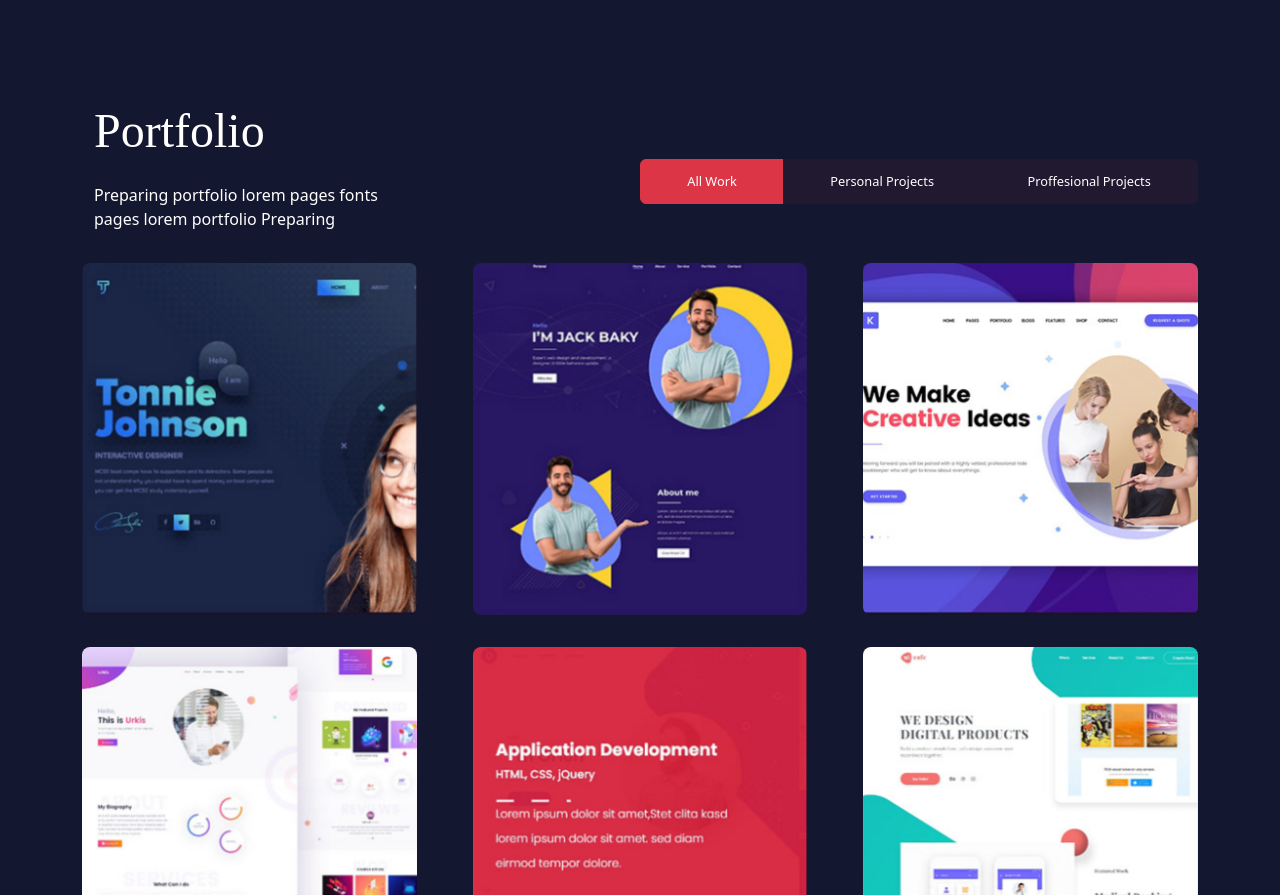
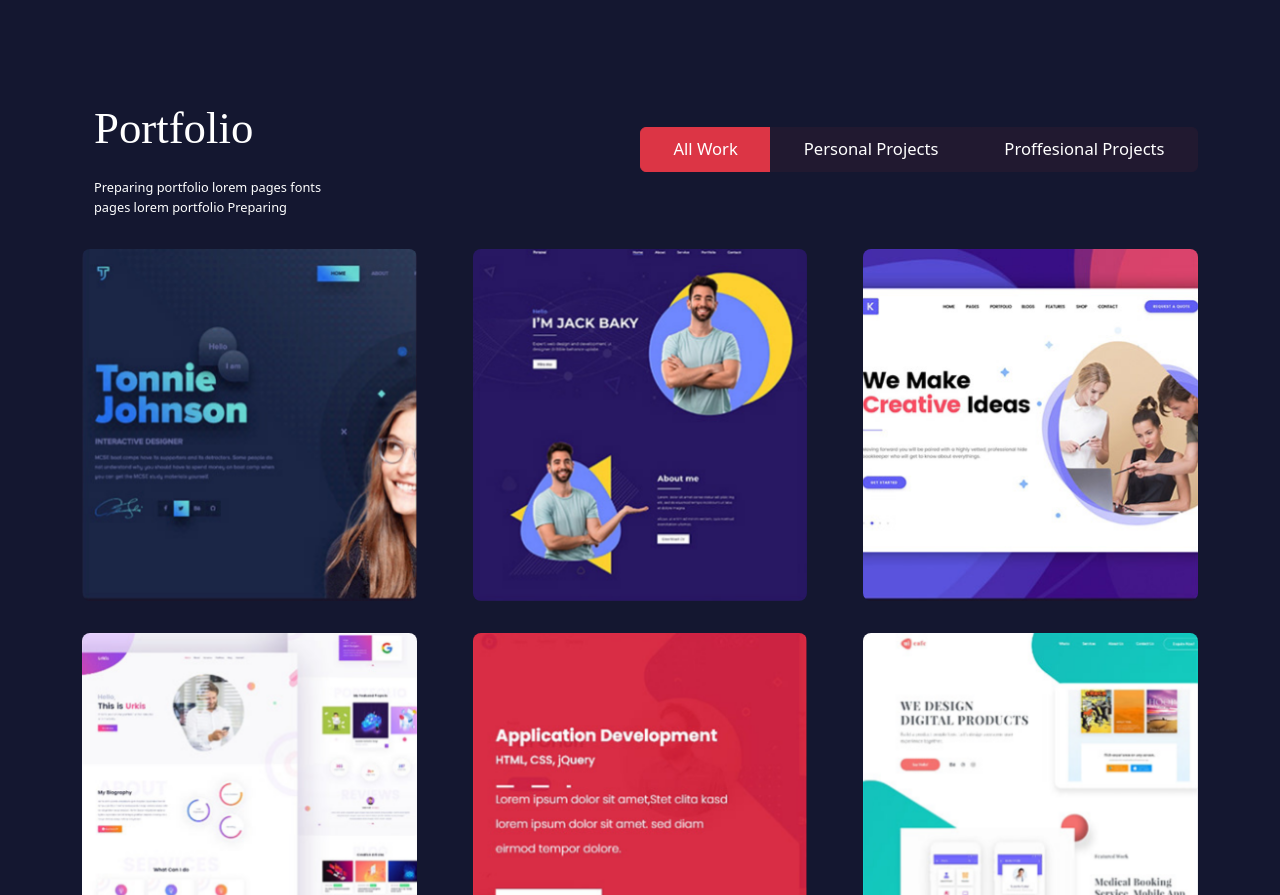
Before and after one commit to wubeabera123/my_portfolio, a React (Create React App) app: page / in a window 1280 px wide. Shown: the part 926-1821 px from the top of the page. Built offline with nearby package versions, Linux system fonts and the light colour scheme.

Commit message:
font in vw

```diff
--- a/src/Ports.js
+++ b/src/Ports.js
@@ -10,14 +10,14 @@ function Ports(){
       <div>
         <div className="container col-sm-12 d-flex justify-content-round">
           <div className="container" style={{marginTop: "6rem",width: "50%"}}>
-             <p id="port">Portfolio</p>
-             <p style={{color: "white"}}>Preparing portfolio lorem pages fonts <br/> pages lorem portfolio Preparing</p>
+             <p id="port" style={{fontSize: "3.5vw"}}>Portfolio</p>
+             <p style={{color: "white",fontSize: "1vw"}}>Preparing portfolio lorem pages fonts <br/> pages lorem portfolio Preparing</p>
           </div>
 
-          <div class="btn-group" style={{height: "2.8rem",width: "60rem",marginTop: "10rem",width:"50%"}}>
-             <button type="button" class="btn btn-danger" style={{fontSize: "0.8rem"}}>All Work</button>
-             <button type="button" class="btn btn-primary" style={{backgroundColor: "#211930",borderColor: "#211930",fontSize: "0.8rem"}}>Personal Projects</button>
-             <button type="button" class="btn btn-primary" style={{backgroundColor: "#211930",borderColor: "#211930",fontSize: "0.8rem"}}>Proffesional Projects</button>
+          <div class="btn-group" style={{height: "2.8rem",width: "60rem",marginTop: "8rem",width:"50%"}}>
+             <button type="button" class="btn btn-danger" style={{fontSize: "1.3vw"}}>All Work</button>
+             <button type="button" class="btn btn-primary" style={{backgroundColor: "#211930",borderColor: "#211930",fontSize: "1.3vw"}}>Personal Projects</button>
+             <button type="button" class="btn btn-primary" style={{backgroundColor: "#211930",borderColor: "#211930",fontSize: "1.3vw"}}>Proffesional Projects</button>
           </div>
         </div>
         <div className="container d-flex py-3 justify-content-between">
```
